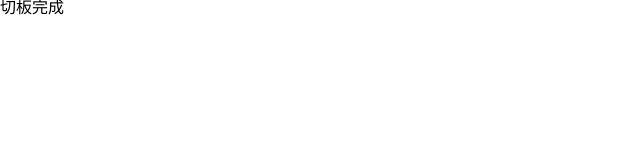
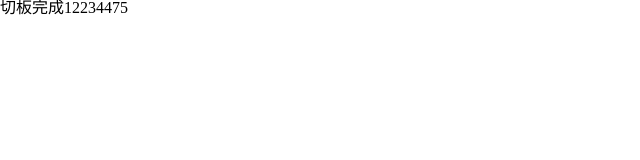
Before and after one commit to WilliamSu221/mainproject-1, a plain HTML site: page index.html in a window 1280 px wide. Shown: the full height of the page, 0-640 px from the left. Drawn offline with Linux system fonts and the light colour scheme.

Commit message:
自行測試版本_v1

```diff
--- a/index.html
+++ b/index.html
@@ -7,6 +7,6 @@
     <link rel="stylesheet" href="all.css">
 </head>
 <body>
-    <p>切板完成</p>
+    <p>切板完成12234475</p>
 </body>
 </html>
```
